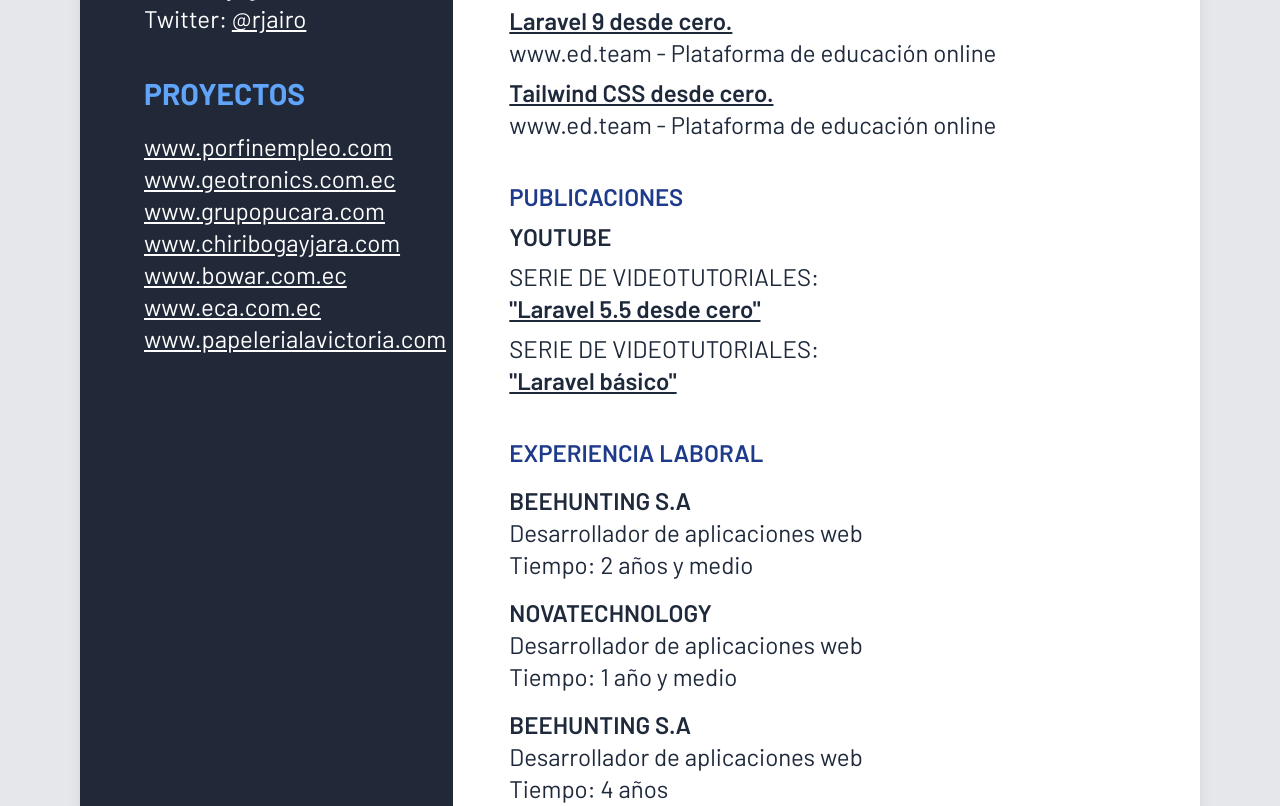
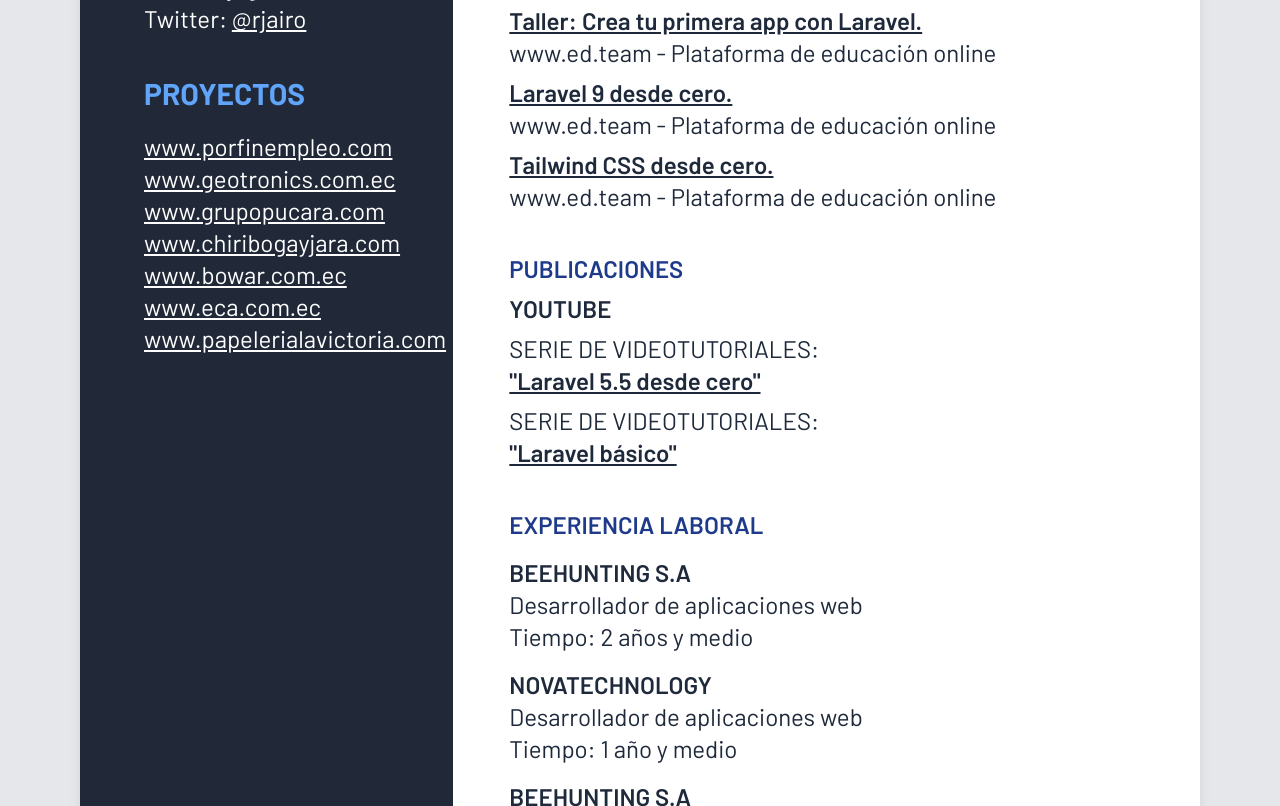
Before and after one commit to jago86/jairo-cv, a website built with Vite: page index.html in a window 1280 px wide. Shown: the part 1011-1817 px from the top of the page. Built offline with nearby package versions, Linux system fonts and the light colour scheme.

Commit message:
Add Taller Laravel course.

```diff
--- a/index.html
+++ b/index.html
@@ -95,6 +95,11 @@
 
           <h3 class="lg:w-4/5 mt-10 uppercase font-semibold text-xl lg:text-xl xl:text-2xl text-blue-900">Cursos dictados</h3>
           <div class="text-xl lg:text-xl xl:text-2xl mt-2">
+            <a href="https://ed.team/cursos/app-laravel" target="_blank" class="font-semibold ">Taller: Crea tu primera app con Laravel.</a><br>
+            www.ed.team - Plataforma de educación online
+          </div>
+
+          <div class="text-xl lg:text-xl xl:text-2xl mt-2">
             <a href="https://ed.team/cursos/laravel-9" target="_blank" class="font-semibold ">Laravel 9 desde cero.</a><br>
             www.ed.team - Plataforma de educación online
           </div>
```
